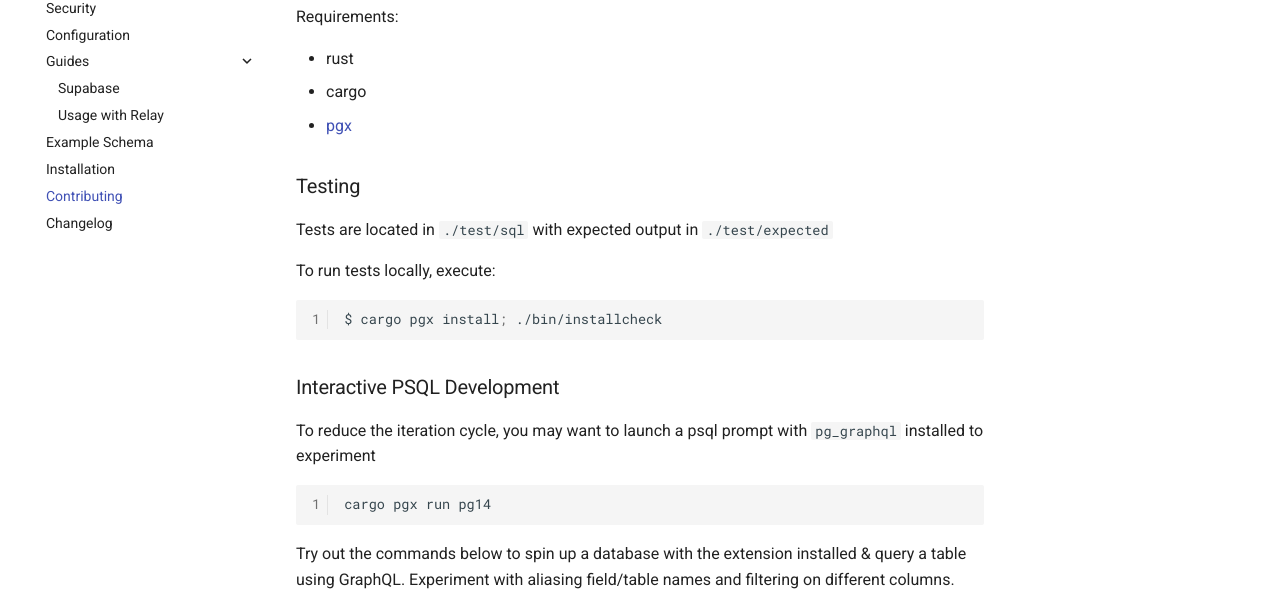
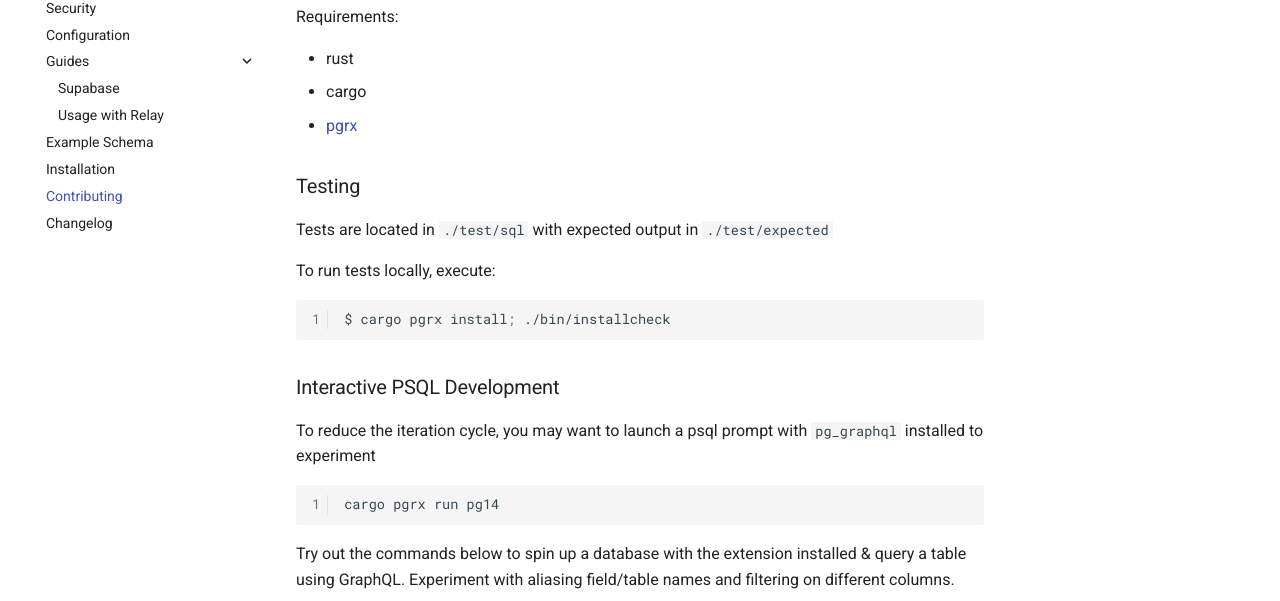
Before and after one commit to supabase/pg_graphql, an MkDocs documentation site: the page built from docs/contributing.md, in a window 1280 px wide and 900 px high. Shown: the part 292-893 px from the top of the window. Built offline with MkDocs 1.6.1 and Material for MkDocs 9.7.7, drawn with Linux system fonts in a browser that asks for light colours; comment, search, counter and statistics services are not loaded.

Commit message:
rename pgx to pgrx

````diff
--- a/docs/contributing.md
+++ b/docs/contributing.md
@@ -6,7 +6,7 @@ Requirements:
 
 - rust
 - cargo
-- [pgx](https://github.com/tcdi/pgx)
+- [pgrx](https://github.com/tcdi/pgrx)
 
 ### Testing
 
@@ -15,7 +15,7 @@ Tests are located in `./test/sql` with expected output in `./test/expected`
 To run tests locally, execute:
 
 ```bash
-$ cargo pgx install; ./bin/installcheck
+$ cargo pgrx install; ./bin/installcheck
 ```
 
 
@@ -24,7 +24,7 @@ $ cargo pgx install; ./bin/installcheck
 To reduce the iteration cycle, you may want to launch a psql prompt with `pg_graphql` installed to experiment
 
 ```bash
-cargo pgx run pg14
+cargo pgrx run pg14
 ```
 
 Try out the commands below to spin up a database with the extension installed & query a table using GraphQL. Experiment with aliasing field/table names and filtering on different columns.
````
Also changed, not shown: docs/installation.md (+2 -2 lines), 2 other files.
